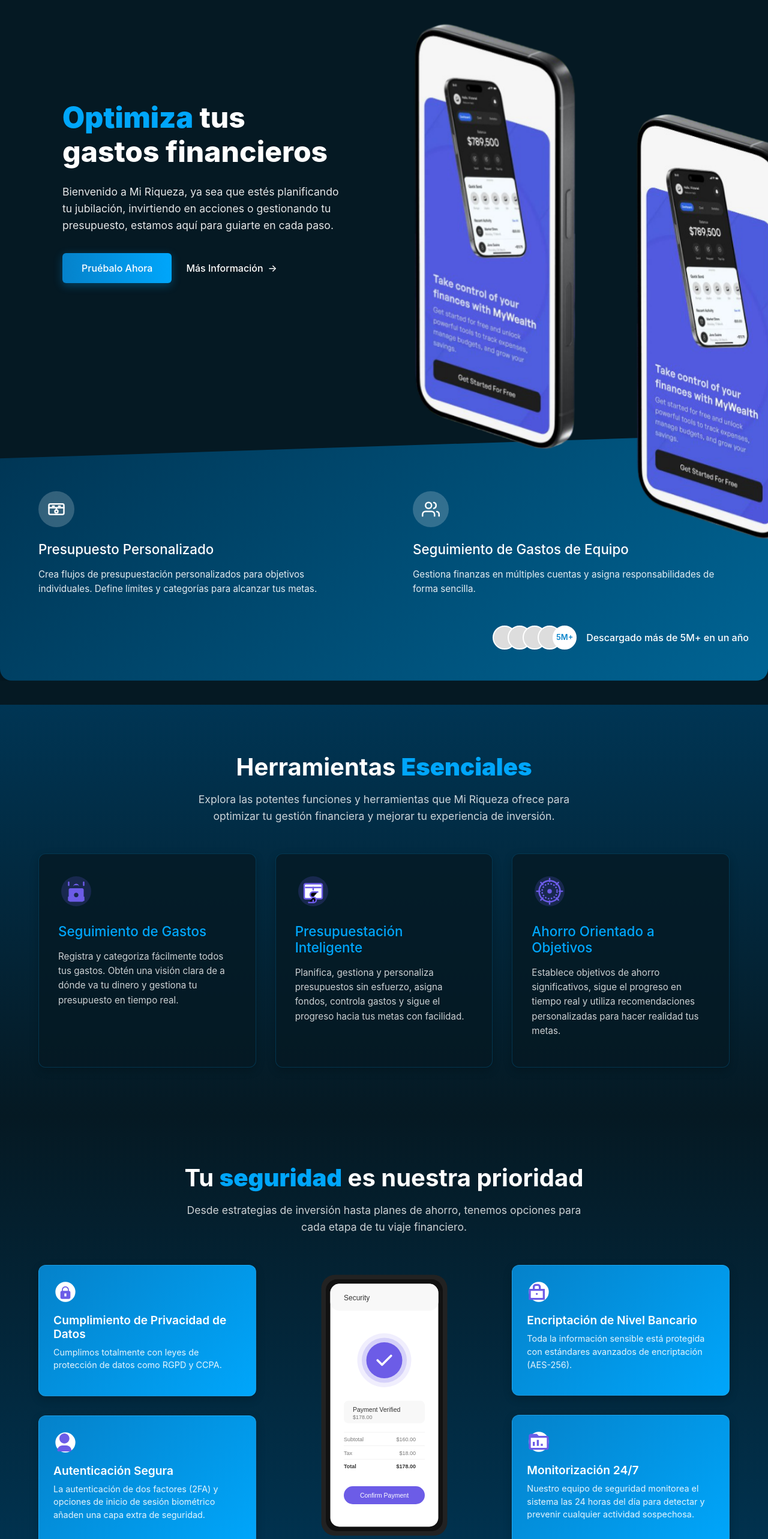
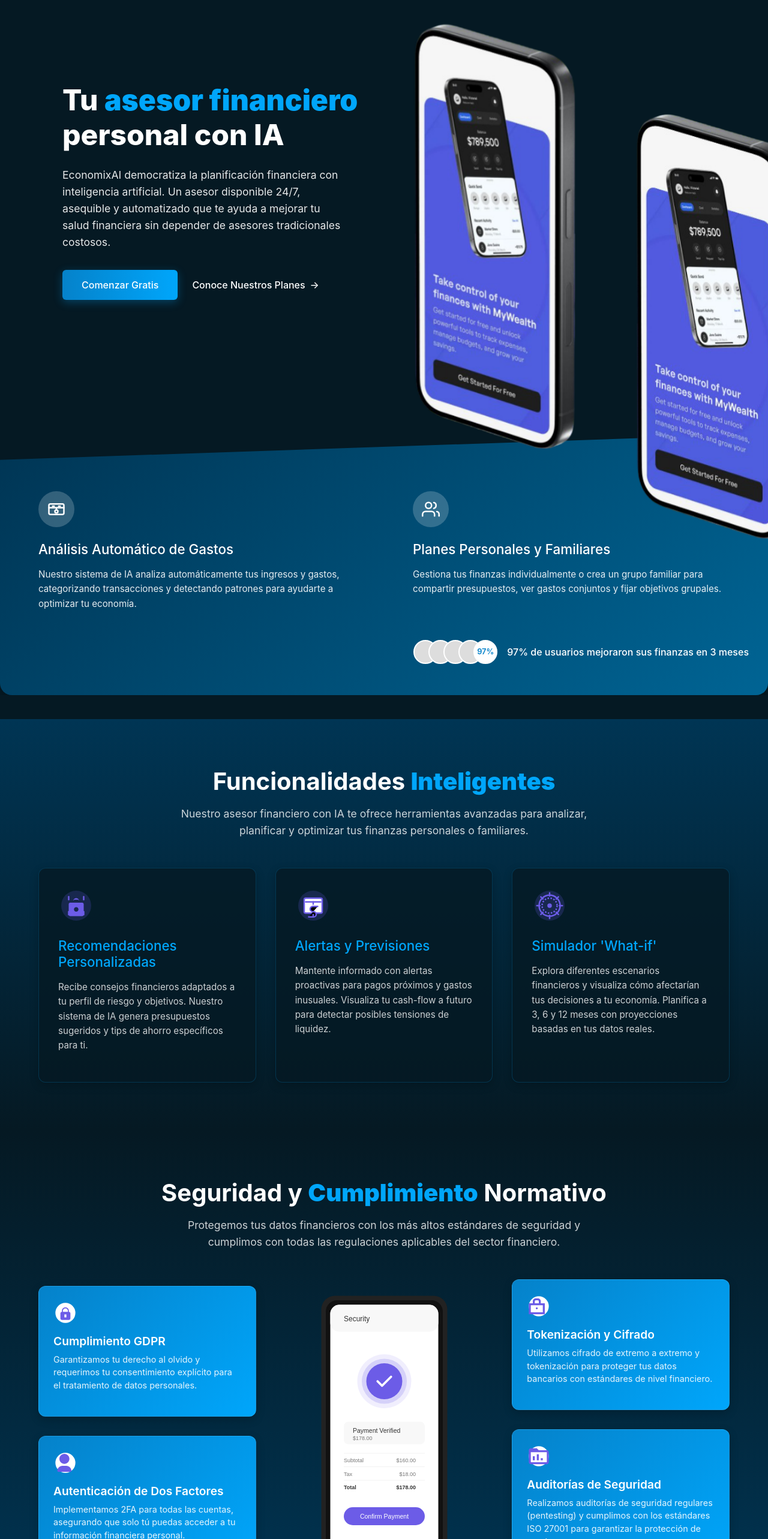
Before and after one commit to jaume768/EconomixAI, a React (Vite) app in the folder frontend/: page / in a window 1280 px wide. Shown: the part 120-2686 px from the top of the page at 60% size. Built offline with nearby package versions, Linux system fonts and the light colour scheme; no server answers.

Commit message:
millores textos

```diff
--- a/frontend/src/pages/CombinedFeaturesSocialProof.jsx
+++ b/frontend/src/pages/CombinedFeaturesSocialProof.jsx
@@ -16,10 +16,10 @@
           <div className="landing-feature-icon">
             <img src={budgetIcon} alt="Icono de presupuesto" />
           </div>
-          <h3>Presupuesto Personalizado</h3>
+          <h3>Análisis Automático de Gastos</h3>
           <p>
-            Crea flujos de presupuestación personalizados para objetivos individuales.
-            Define límites y categorías para alcanzar tus metas.
+            Nuestro sistema de IA analiza automáticamente tus ingresos y gastos, categorizando
+            transacciones y detectando patrones para ayudarte a optimizar tu economía.
           </p>
         </div>
 
@@ -27,9 +27,10 @@
           <div className="landing-feature-icon">
             <img src={teamIcon} alt="Icono de equipo" />
           </div>
-          <h3>Seguimiento de Gastos de Equipo</h3>
+          <h3>Planes Personales y Familiares</h3>
           <p>
-            Gestiona finanzas en múltiples cuentas y asigna responsabilidades de forma sencilla.
+            Gestiona tus finanzas individualmente o crea un grupo familiar para compartir
+            presupuestos, ver gastos conjuntos y fijar objetivos grupales.
           </p>
         </div>
       </div>
@@ -40,9 +41,9 @@
           <div className="landing-avatar"></div>
           <div className="landing-avatar"></div>
           <div className="landing-avatar"></div>
-          <div className="landing-avatar-more">5M+</div>
+          <div className="landing-avatar-more">97%</div>
         </div>
-        <p>Descargado más de 5M+ en un año</p>
+        <p>97% de usuarios mejoraron sus finanzas en 3 meses</p>
       </div>
     </section>
   );
--- a/frontend/src/pages/LandingPage.jsx
+++ b/frontend/src/pages/LandingPage.jsx
@@ -29,7 +29,7 @@
           <path d="M8 12H16M8 8H16M8 16H13" stroke="white" strokeWidth="2" strokeLinecap="round" />
         </svg>
       </div>
-      <span>Mi Riqueza</span>
+      <span>EconomixAI</span>
     </div>
     <nav className="landing-nav">
       <ul>
@@ -55,22 +55,22 @@
     <section className="landing-hero-section" ref={heroRef}>
       <div className={`landing-hero-content ${heroInView ? 'animate-fade-in-left' : ''}`}>
         <h1>
-          <span className="landing-highlight">Optimiza</span> tus<br />
-          gastos financieros
+          Tu <span className="landing-highlight">asesor financiero</span><br />
+          personal con IA
         </h1>
         <p>
-          Bienvenido a Mi Riqueza, ya sea que estés planificando tu jubilación,
-          invirtiendo en acciones o gestionando tu presupuesto, estamos aquí para
-          guiarte en cada paso.
+          EconomixAI democratiza la planificación financiera con inteligencia artificial.
+          Un asesor disponible 24/7, asequible y automatizado que te ayuda a mejorar
+          tu salud financiera sin depender de asesores tradicionales costosos.
         </p>
         <div className="landing-cta-buttons">
-          <Link to="/register" className="landing-try-now-button">Pruébalo Ahora</Link>
-          <a href="#learn-more" className="landing-learn-more-button">Más Información <span>→</span></a>
+          <Link to="/register" className="landing-try-now-button">Comenzar Gratis</Link>
+          <a href="#learn-more" className="landing-learn-more-button">Conoce Nuestros Planes <span>→</span></a>
         </div>
       </div>
       <div className={`landing-hero-images ${heroInView ? 'animate-fade-in-right' : ''}`}>
-        <img src={mobileImg1} alt="Panel móvil mostrando saldo de $789,500" className="landing-mobile-img1" />
-        <img src={mobileImg2} alt="Estadísticas móviles mostrando análisis de gastos" className="landing-mobile-img2" />
+        <img src={mobileImg1} alt="Panel móvil mostrando dashboard financiero" className="landing-mobile-img1" />
+        <img src={mobileImg2} alt="Estadísticas móviles con análisis de gastos" className="landing-mobile-img2" />
       </div>
     </section>
   );
@@ -98,34 +98,34 @@
   return (
     <section className="landing-tools-section" id="tools" ref={toolsRef}>
       <h2 className={`landing-section-title ${toolsInView ? 'animate-fade-in-down' : ''}`}>
-        Herramientas <span className="landing-highlight">Esenciales</span>
+        Funcionalidades <span className="landing-highlight">Inteligentes</span>
       </h2>
       <p className={`landing-section-subtitle ${toolsInView ? 'animate-fade-in-down' : ''}`}>
-        Explora las potentes funciones y herramientas que Mi Riqueza ofrece para
-        optimizar tu gestión financiera y mejorar tu experiencia de inversión.
+        Nuestro asesor financiero con IA te ofrece herramientas avanzadas para analizar,
+        planificar y optimizar tus finanzas personales o familiares.
       </p>
 
       <div className="landing-tools-grid">
         <ToolCard
           icon={expenseIcon}
-          title="Seguimiento de Gastos"
-          description="Registra y categoriza fácilmente todos tus gastos. Obtén una visión clara de a dónde va tu dinero y gestiona tu presupuesto en tiempo real."
+          title="Recomendaciones Personalizadas"
+          description="Recibe consejos financieros adaptados a tu perfil de riesgo y objetivos. Nuestro sistema de IA genera presupuestos sugeridos y tips de ahorro específicos para ti."
           isVisible={toolsInView}
           delay="0s"
         />
 
         <ToolCard
           icon={smartBudgetIcon}
-          title="Presupuestación Inteligente"
-          description="Planifica, gestiona y personaliza presupuestos sin esfuerzo, asigna fondos, controla gastos y sigue el progreso hacia tus metas con facilidad."
+          title="Alertas y Previsiones"
+          description="Mantente informado con alertas proactivas para pagos próximos y gastos inusuales. Visualiza tu cash-flow a futuro para detectar posibles tensiones de liquidez."
           isVisible={toolsInView}
           delay="0.2s"
         />
 
         <ToolCard
           icon={goalIcon}
-          title="Ahorro Orientado a Objetivos"
-          description="Establece objetivos de ahorro significativos, sigue el progreso en tiempo real y utiliza recomendaciones personalizadas para hacer realidad tus metas."
+          title="Simulador 'What-if'"
+          description="Explora diferentes escenarios financieros y visualiza cómo afectarían tus decisiones a tu economía. Planifica a 3, 6 y 12 meses con proyecciones basadas en tus datos reales."
           isVisible={toolsInView}
           delay="0.4s"
         />
@@ -159,11 +159,11 @@
   return (
     <section className="landing-security-section" id="security" ref={securityRef}>
       <h2 className={`landing-section-title ${securityInView ? 'animate-fade-in-down' : ''}`}>
-        Tu <span className="landing-highlight">seguridad</span> es nuestra prioridad
+        Seguridad y <span className="landing-highlight">Cumplimiento</span> Normativo
       </h2>
       <p className={`landing-section-subtitle ${securityInView ? 'animate-fade-in-down' : ''}`}>
-        Desde estrategias de inversión hasta planes de ahorro, tenemos opciones para
-        cada etapa de tu viaje financiero.
+        Protegemos tus datos financieros con los más altos estándares de seguridad y
+        cumplimos con todas las regulaciones aplicables del sector financiero.
       </p>
 
       <div className="landing-security-container">
@@ -172,16 +172,16 @@
             <div className="landing-security-icon">
               <img src={privacyIcon} alt="Icono de privacidad de datos" />
             </div>
-            <h3>Cumplimiento de Privacidad de Datos</h3>
-            <p>Cumplimos totalmente con leyes de protección de datos como RGPD y CCPA.</p>
+            <h3>Cumplimiento GDPR</h3>
+            <p>Garantizamos tu derecho al olvido y requerimos tu consentimiento explícito para el tratamiento de datos personales.</p>
           </div>
 
           <div className={`landing-security-card ${securityInView ? 'animate-slide-in-left' : ''}`} style={{ transitionDelay: '0.3s' }}>
             <div className="landing-security-icon">
               <img src={authIcon} alt="Icono de autenticación" />
             </div>
-            <h3>Autenticación Segura</h3>
-            <p>La autenticación de dos factores (2FA) y opciones de inicio de sesión biométrico añaden una capa extra de seguridad.</p>
+            <h3>Autenticación de Dos Factores</h3>
+            <p>Implementamos 2FA para todas las cuentas, asegurando que solo tú puedas acceder a tu información financiera personal.</p>
           </div>
         </div>
 
@@ -194,16 +194,16 @@
             <div className="landing-security-icon">
               <img src={encryptionIcon} alt="Icono de encriptación" />
             </div>
-            <h3>Encriptación de Nivel Bancario</h3>
-            <p>Toda la información sensible está protegida con estándares avanzados de encriptación (AES-256).</p>
+            <h3>Tokenización y Cifrado</h3>
+            <p>Utilizamos cifrado de extremo a extremo y tokenización para proteger tus datos bancarios con estándares de nivel financiero.</p>
           </div>
 
           <div className={`landing-security-card ${securityInView ? 'animate-slide-in-right' : ''}`} style={{ transitionDelay: '0.3s' }}>
             <div className="landing-security-icon">
               <img src={monitoringIcon} alt="Icono de monitorización" />
             </div>
-            <h3>Monitorización 24/7</h3>
-            <p>Nuestro equipo de seguridad monitorea el sistema las 24 horas del día para detectar y prevenir cualquier actividad sospechosa.</p>
+            <h3>Auditorías de Seguridad</h3>
+            <p>Realizamos auditorías de seguridad regulares (pentesting) y cumplimos con los estándares ISO 27001 para garantizar la protección de tus datos.</p>
           </div>
         </div>
       </div>
@@ -243,42 +243,42 @@
   return (
     <section className="landing-testimonials-section" id="testimonials" ref={testimonialsRef}>
       <h2 className={`landing-section-title ${testimonialsInView ? 'animate-fade-in-down' : ''}`}>
-        Lo que nuestros <span className="landing-highlight">usuarios</span> dicen
+        Historias de <span className="landing-highlight">Éxito</span> Financiero
       </h2>
       <p className={`landing-section-subtitle ${testimonialsInView ? 'animate-fade-in-down' : ''}`}>
-        Desde estrategias de inversión hasta planes de ahorro, tenemos opciones para
-        cada etapa de tu viaje financiero.
+        Descubre cómo nuestro asesor financiero con IA ha ayudado a personas reales a
+        mejorar su salud financiera y alcanzar sus objetivos económicos.
       </p>
 
       <div className="landing-testimonials-grid">
         <TestimonialCard
-          rating={4}
-          title="Facilidad de uso"
-          quote="Me encanta la sencillez de esta aplicación. El seguimiento de gastos y los recordatorios me han hecho más constante con mi planificación financiera. ¡Muy recomendable!"
-          name="Sarah W."
-          position="Autónoma"
+          rating={4.8}
+          title="Finanzas Familiares"
+          quote="Las proyecciones de cash-flow y el simulador 'What-if' nos permitieron planificar la educación de nuestros hijos y al mismo tiempo mantener nuestro presupuesto mensual bajo control."
+          name="Laura M."
+          position="Madre de familia"
           avatar={avatar1}
           isVisible={testimonialsInView}
           delay="0s"
         />
 
         <TestimonialCard
-          rating={4.5}
-          title="Control de gastos"
-          quote="Los conocimientos y desgloses visuales realmente me ayudan a entender mis hábitos de gasto. Ahora tengo un control total, lo que me permite mejorar mis finanzas."
-          name="Mark T."
-          position="Profesor"
+          rating={4.9}
+          title="Ahorros Automáticos"
+          quote="Las alertas proactivas me han ahorrado cientos de euros en pagos innecesarios. La IA detectó suscripciones duplicadas y gastos recurrentes que ni siquiera sabía que tenía."
+          name="Carlos R."
+          position="Emprendedor"
           avatar={avatar2}
           isVisible={testimonialsInView}
           delay="0.2s"
         />
 
         <TestimonialCard
-          rating={4.9}
-          title="Gestión"
-          quote="¡Esta aplicación ha transformado completamente la forma en que gestiono mi dinero! Finalmente puedo ahorrar cada mes y vivir con más comodidad."
-          name="Jessica L."
-          position="Especialista en Marketing"
+          rating={5.0}
+          title="Decisiones Informadas"
+          quote="Las recomendaciones personalizadas cambiaron mi perspectiva financiera. En solo 6 meses, he creado un fondo de emergencia y estoy en camino de comprar mi primera vivienda."
+          name="Elena B."
+          position="Analista de Datos"
           avatar={avatar3}
           isVisible={testimonialsInView}
           delay="0.4s"
@@ -302,12 +302,11 @@
           <img src={ctaMobileImg} alt="Interfaz de la aplicación móvil" />
         </div>
         <div className={`landing-cta-content ${ctaInView ? 'animate-slide-in-right' : ''}`}>
-          <h2>Toma el control de tus finanzas con Mi Riqueza</h2>
+          <h2>Tu Asesor Financiero Personal, Siempre Disponible</h2>
           <p>
-            Comienza gratis y desbloquea potentes herramientas para rastrear
-            gastos, gestionar presupuestos y aumentar tus ahorros.
+            Comienza gratis con nuestro plan básico y visualiza tus finanzas.
           </p>
-          <Link to="/register" className="landing-cta-button">Comenzar Gratis</Link>
+          <Link to="/register" className="landing-cta-button">Comenzar Gratis Ahora</Link>
         </div>
       </div>
     </section>
@@ -322,10 +321,10 @@
     <footer className="landing-footer">
       <div className="landing-footer-content">
         <div className="landing-footer-column">
-          <h3>Mi Riqueza</h3>
+          <h3>EconomixAI</h3>
           <p>
-            Bienvenido a Mi Riqueza, donde creemos en empoderar a las personas para
-            tomar control de su futuro financiero.
+            Democratizamos la planificación financiera mediante inteligencia artificial.
+            Nuestro objetivo es hacer accesible el asesoramiento financiero de calidad para todos.
           </p>
           <div className="landing-social-links">
             <a href="#" aria-label="Facebook"><FaFacebook /></a>
@@ -347,21 +346,21 @@
         <div className="landing-footer-column">
           <h3>Recursos</h3>
           <ul>
-            <li><a href="#careers">Carreras</a></li>
-            <li><a href="#blog">Blog</a></li>
-            <li><a href="#legal">Legal</a></li>
+            <li><a href="#planes">Planes y Precios</a></li>
+            <li><a href="#blog">Blog Financiero</a></li>
+            <li><a href="#guias">Guías y Tutoriales</a></li>
           </ul>
         </div>
 
         <div className="landing-footer-column">
           <h3>Contáctanos</h3>
           <p className="landing-contact-info">123-456790</p>
-          <p className="landing-contact-info">miwealth@contact.com</p>
+          <p className="landing-contact-info">economixai@contact.com</p>
         </div>
       </div>
 
       <div className="landing-footer-bottom">
-        <p>Copyright &copy; Chyvo {currentYear}. Todos los derechos reservados</p>
+        <p>Copyright &copy; EconomixAI {currentYear}. Cumplimiento GDPR y PSD2. Todos los derechos reservados.</p>
       </div>
     </footer>
   );
```
